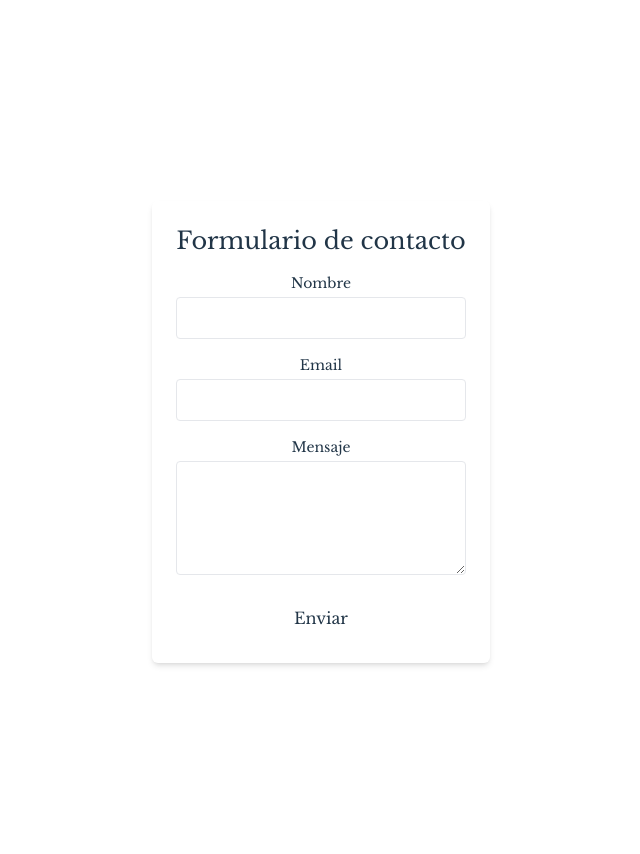
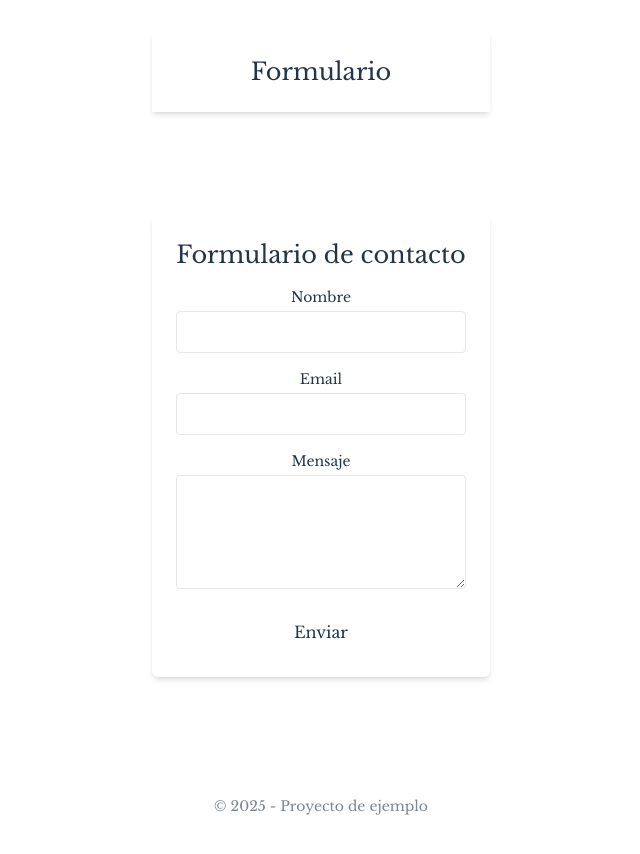
Before and after one commit to zekichi/App-formulario, a React (Vite) app in the folder frontend/: page / in a window 1280 px wide. Shown: the top 854 px of the page, without its empty margins (319-959 px from the left). Built offline with nearby package versions, Linux system fonts and the light colour scheme.

Commit message:
app corregido

```diff
--- a/frontend/src/App.tsx
+++ b/frontend/src/App.tsx
@@ -1,12 +1,17 @@
+// frontend/App.tsx
+
 import './App.css'
+import BaseLayout from './layouts/BaseLayout';
 import Formulario from './components/Formulario';
 
 function App() {
 
   return (
-    <main className="min-h-screen flex items-center justify-center bg-fondo">
+
+    <BaseLayout>
       <Formulario />
-    </main>
+    </BaseLayout>
+
   );
 }
 
--- /dev/null
+++ b/frontend/src/layouts/BaseLayout.tsx
@@ -0,0 +1,25 @@
+// scr/layouts/BaseLayout.tsx
+
+import React from "react";
+
+type BaseLayoutProps = {
+    children: React.ReactNode;
+};
+
+const BaseLayout = ({ children }: BaseLayoutProps) => {
+    return(
+        <div className="min-h-screen bg-fondo font-serif text-texto flex flex-col">
+            <header className="text-center py-6 shadow-md bg-white">
+                <h1 className="text-2xl">Formulario</h1>
+            </header>
+            <main className="flex-grow flex items-center justify-center">
+                {children}
+            </main>
+            <footer className="text-center py-4 text-sm opacity-60">
+                © 2025 - Proyecto de ejemplo
+            </footer>
+        </div>
+    )
+};
+
+export default BaseLayout;
```
